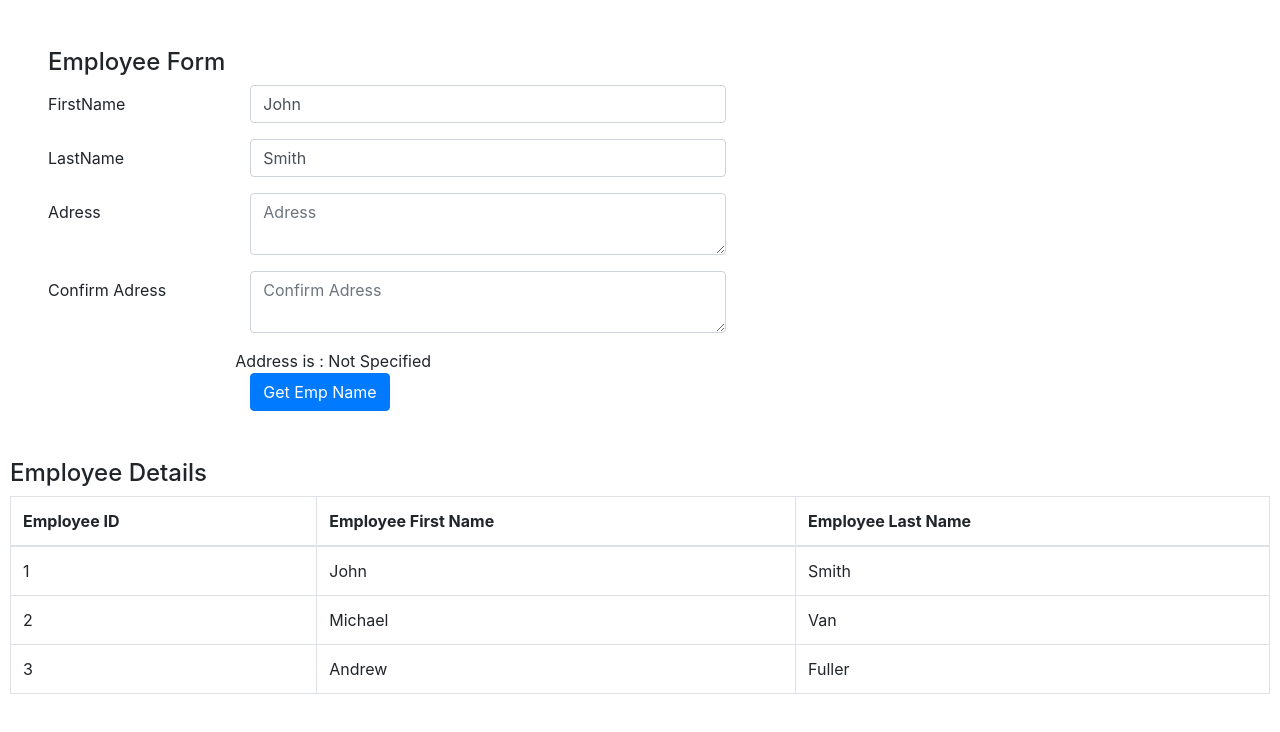
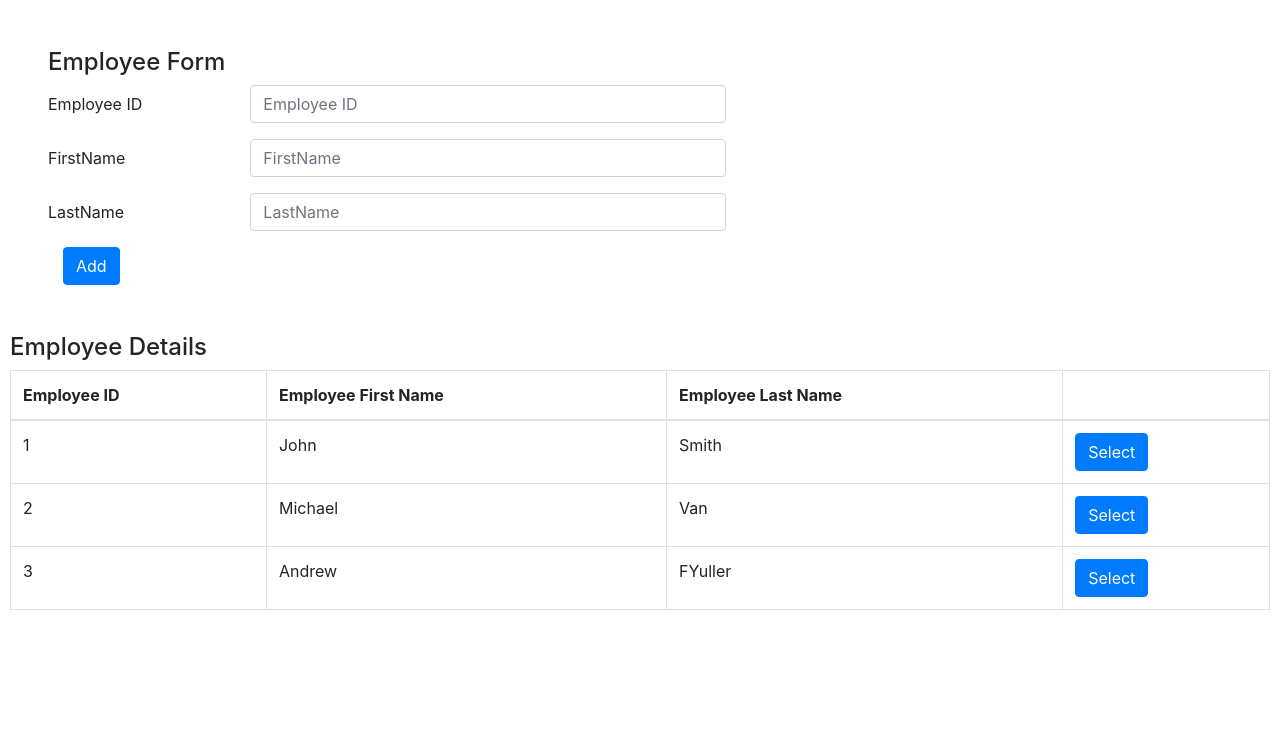
Before and after one commit to madanpatakota/CorePro, an Angular app: page / in a window 1280 px wide. Shown: the top 732 px of the page. Built offline with nearby package versions, Linux system fonts and the light colour scheme.

Commit message:
Added Local referce variables and followed  proper structure

```diff
--- a/src/app/persons/person/person.component.html
+++ b/src/app/persons/person/person.component.html
@@ -1,6 +1,6 @@
-<!-- {{EmployeeFName}}
+<!-- {{EmpFName}}
 <br>
-{{EmployeeID}}
+{{EID}}
 <br> -->
 <!-- {{GetEmployee()}} -->
 <!-- <br> -->
@@ -10,12 +10,24 @@
     <div>
         <h4>Employee Form</h4>
     </div>
+
+    <div class="form-group row">
+        <div class="col-md-2">
+            <label class="col-form-label">Employee ID</label>
+        </div>
+        <div class="col-md-5">
+            <input #EID type="text" class="form-control" placeholder="Employee ID"
+            [value]="EmployeeElement.EID">
+        </div>
+    </div>
+
     <div class="form-group row">
         <div class="col-md-2">
             <label class="col-form-label">FirstName</label>
         </div>
         <div class="col-md-5">
-            <input type="text" class="form-control" placeholder="FirstName" [value]="EmployeeFName">
+            <input #EmpFName type="text" class="form-control" placeholder="FirstName"
+             [value]="EmployeeElement.EmpFName">
         </div>
     </div>
 
@@ -24,66 +36,76 @@
             <label class="col-form-label">LastName</label>
         </div>
         <div class="col-md-5">
-            <input class="form-control" type="text" placeholder="LastName" [value]="EmployeeLName">
+            <input #EmpLName class="form-control" type="text" placeholder="LastName"
+             [value]="EmployeeElement.EmpLName">
         </div>
     </div>
 
 
-    <div class="form-group row">
+    <!-- <div class="form-group row">
         <div class="col-md-2">
             <label class="col-form-label">Adress</label>
         </div>
         <div class="col-md-5">
             <textarea class="form-control" placeholder="Adress" (keyup)="evtAddress($event)"></textarea>
         </div>
-    </div>
+    </div> -->
     <!-- Adress is : {{EmployeeAddress}} -->
 
-    <div class="form-group row">
+
+    <!-- <div class="form-group row">
         <div class="col-md-2">
             <label class="col-form-label">Confirm Adress</label>
         </div>
         <div class="col-md-5">
-            <textarea class="form-control" placeholder="Confirm Adress" [(ngModel)]="EmployeeAddress"></textarea>
-            <!-- {{EmployeeAddress}} -->
-        </div>
-    </div>
+            <textarea class="form-control" placeholder="Confirm Adress" [(ngModel)]="EmployeeAddress"></textarea> -->
+    <!-- {{EmployeeAddress}} -->
+    <!-- </div>
+    </div> -->
 
 
     <!-- Property dataBinding and event Binding
     ngModel -->
-    <div class="row">
+    <!-- <div class="row">
         <div class="col-md-2">
         </div>
-        <div *ngIf="IsAdressSpecified ; else NoAdress" class="col-md-2">
-            <!-- <span [ngStyle] = "{backgroundColor : AdressColor}"> Address is : {{EmployeeAddress}}</span> -->
-            <span [ngStyle]="{backgroundColor : AdressBGColor}" [ngClass]="{'AdressCSSClass' : IsAdressCSSClass}">
+        <div *ngIf="IsAdressSpecified ; else NoAdress" class="col-md-2"> -->
+    <!-- <span [ngStyle] = "{backgroundColor : AdressColor}"> Address is : {{EmployeeAddress}}</span> -->
+    <!-- <span [ngStyle]="{backgroundColor : AdressBGColor}" [ngClass]="{'AdressCSSClass' : IsAdressCSSClass}">
                 Address is : {{EmployeeAddress}}</span>
         </div>
         <ng-template #NoAdress>
             <span> Address is : Not Specified</span>
         </ng-template>
-    </div>
+    </div> -->
 
 
-    <div class="row">
+    <!-- <div class="row">
         <div class="col-md-2">
         </div>
         <div class="col-md-5">
             <input class="btn btn-primary" type="button" value="Get Emp Name" (click)="GetEmployee()">
         </div>
+    </div> -->
+
+    <div>
+        <div class="col-md-2">
+        </div>
+        <div class="col-md-5">
+            <input class="btn btn-primary" type="button" value="Add"
+            (click)="AddEmployee(EID,EmpFName,EmpLName)">
+        </div>
     </div>
 
-
     <!-- event Binding -->
-
+    <!--
     <div class="row">
         <div class="col-md-2">
         </div>
         <div class="col-md-5">
             <span appApplyRedColor [innerText]="EmployeeName"></span>
         </div>
-    </div>
+    </div> -->
 
 </div>
 <!-- Exersise [value]="EmployeeAddress" near at 12 line
--- a/src/app/persons/person/person.component.ts
+++ b/src/app/persons/person/person.component.ts
@@ -1,4 +1,4 @@
-import { Component, OnInit } from '@angular/core';
+import { Component, ElementRef, EventEmitter, Input, OnInit, Output, ViewChild } from '@angular/core';
 
 @Component({
   selector: 'app-person',
@@ -7,9 +7,28 @@ import { Component, OnInit } from '@angular/core';
 })
 export class PersonComponent implements OnInit {
 
-  EmployeeFName = "John";
-  EmployeeLName = "Smith";
-  EmployeeID = 6;
+  EID = "";
+  EmpLName = "";
+  EmpFName = "";
+
+
+  @Input() EmployeeElement = {
+    EID: "",
+    EmpLName: "",
+    EmpFName: "",
+  }
+
+  @Output() addEmployee = new EventEmitter<{
+    EID: string,
+    EmpLName: string,
+    EmpFName: string,
+  }>();
+
+
+  @ViewChild("EID") vEID: ElementRef;
+  @ViewChild("EmpFName") vEmpFName: HTMLElement;
+  @ViewChild("EmpLName") vEmpLName: HTMLElement;
+
 
   EmployeeAddress = "";
   EmployeeName = "";
@@ -18,7 +37,7 @@ export class PersonComponent implements OnInit {
   AdressBGColor = "";
   IsAdressCSSClass = false;
   GetEmployee() {
-    this.EmployeeName = this.EmployeeFName + this.EmployeeLName;
+    this.EmployeeName = this.EmpFName + this.EmpLName;
     return this.EmployeeName;
   }
 
@@ -40,7 +59,14 @@ export class PersonComponent implements OnInit {
   ngOnInit(): void {
   }
 
-
+  AddEmployee(empIDEl: HTMLInputElement, empFNameEl: HTMLInputElement, empLNameEl: HTMLInputElement) {
+    //console.dir(empEl);
+    this.addEmployee.emit({
+      EID: empIDEl.value,
+      EmpFName: empFNameEl.value,
+      EmpLName: empLNameEl.value
+    })
+  }
 
 
 }
--- a/src/app/persons/persons.component.html
+++ b/src/app/persons/persons.component.html
@@ -1,4 +1,5 @@
-<app-person></app-person>
+
+<app-person [EmployeeElement] = "EmployeeRow" (addEmployee)= "onEmployeeCreated($event)"></app-person>
 
 <div style="margin: 10px;">
     <h4>Employee Details</h4>
@@ -14,6 +15,9 @@
                 <th>
                     Employee Last Name
                 </th>
+                <th>
+
+                </th>
             </tr>
         </thead>
         <tbody>
@@ -22,10 +26,14 @@
                     {{employeeRow.EID}}
                 </td>
                 <td>
-                    {{employeeRow.FirstName}}
+                    {{employeeRow.EmpFName}}
                 </td>
                 <td>
-                    {{employeeRow.LastName}}
+                    {{employeeRow.EmpLName}}
+                </td>
+                <td>
+                    <input type="button" class="btn btn-primary"
+                     (click)="evtCurrentRow(employeeRow)" value="Select">
                 </td>
             </tr>
         </tbody>
--- a/src/app/persons/persons.component.ts
+++ b/src/app/persons/persons.component.ts
@@ -12,11 +12,24 @@ export class PersonsComponent implements OnInit {
   ngOnInit(): void {
   }
 
-  EmployeeRows = [{ EID: 1, FirstName: "John", LastName: "Smith" },
-  { EID: 2, FirstName: "Michael", LastName: "Van" },
-  { EID: 3, FirstName: "Andrew", LastName: "Fuller" },];
+  EmployeeRows = [{ EID: 1, EmpFName: "John", EmpLName: "Smith" },
+  { EID: 2, EmpFName: "Michael", EmpLName: "Van" },
+  { EID: 3, EmpFName: "Andrew", EmpLName: "FYuller" },];
   //Employees = ["madan","101" , 21];
 
+  EmployeeRow = { EID: "", EmpFName: "", EmpLName: "" };
+  evtCurrentRow(currentRow) {
+    this.EmployeeRow = currentRow;
+  }
+
+  onEmployeeCreated($event) {
+    this.EmployeeRows.push({
+      EID: $event.EID,
+      EmpFName: $event.EmpFName,
+      EmpLName: $event.EmpLName
+    })
+    console.log("listening ", $event);
+  }
 
 
 }
```
